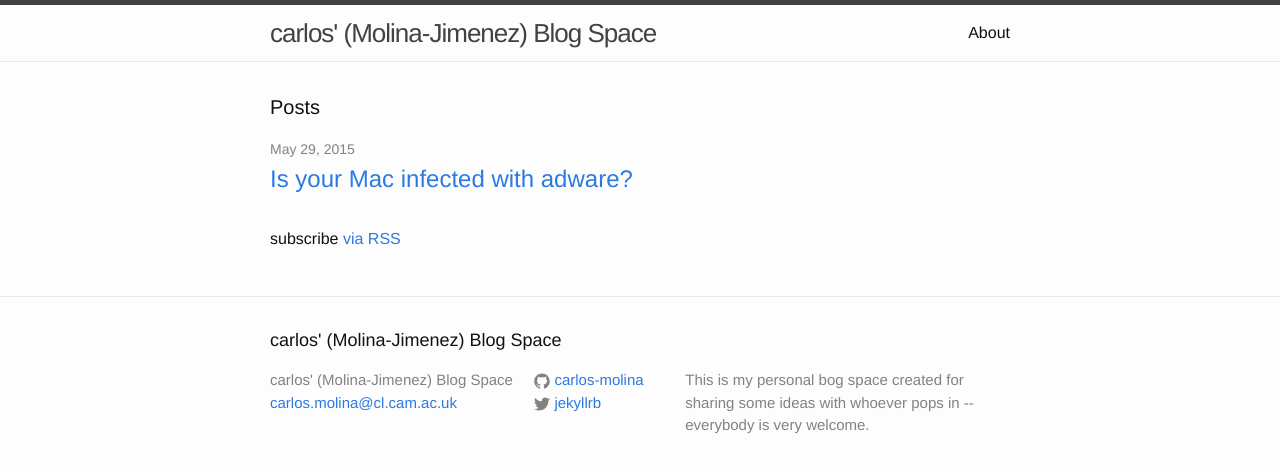
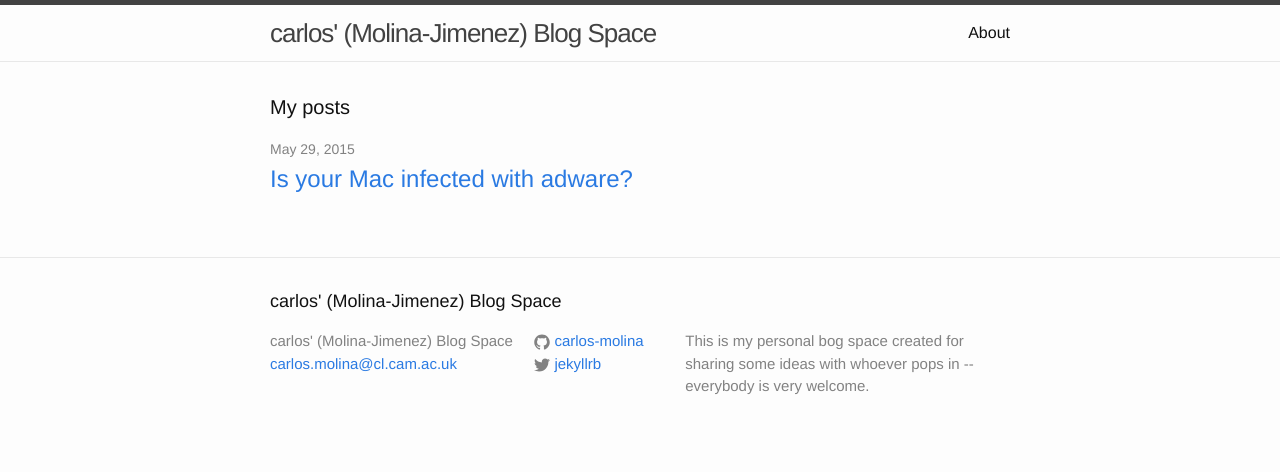
Before and after one commit to carlos-molina/carlos-molina.github.io, a Jekyll site: the page built from index.html, in a window 1280 px wide. Shown: the top 472 px of the page. Built offline with Jekyll 4.4.1, drawn with Linux system fonts in a browser that asks for light colours.

Commit message:
change index.html to customise it

```diff
--- a/index.html
+++ b/index.html
@@ -4,7 +4,7 @@
 
 <div class="home">
 
-  <h1 class="page-heading">Posts</h1>
+  <h1 class="page-heading">My posts</h1>
 
   <ul class="post-list">
     {% for post in site.posts %}
@@ -18,6 +18,6 @@
     {% endfor %}
   </ul>
 
-  <p class="rss-subscribe">subscribe <a href="{{ "/feed.xml" | prepend: site.baseurl }}">via RSS</a></p>
+<!--  <p class="rss-subscribe">subscribe <a href="{{ "/feed.xml" | prepend: site.baseurl }}">via RSS</a></p> -->
 
 </div>
```
